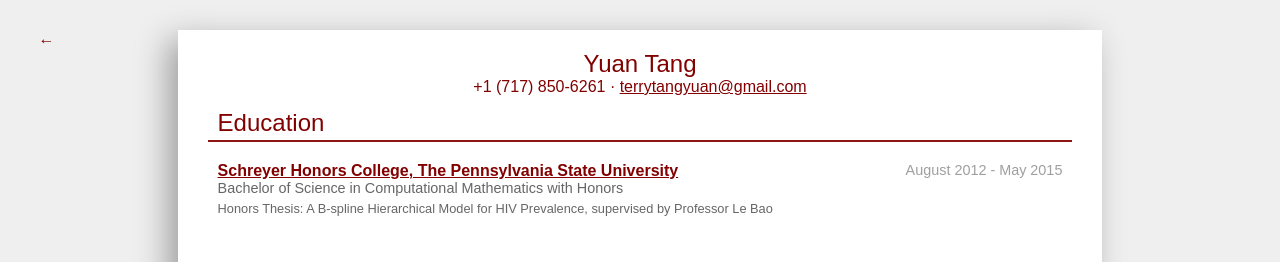
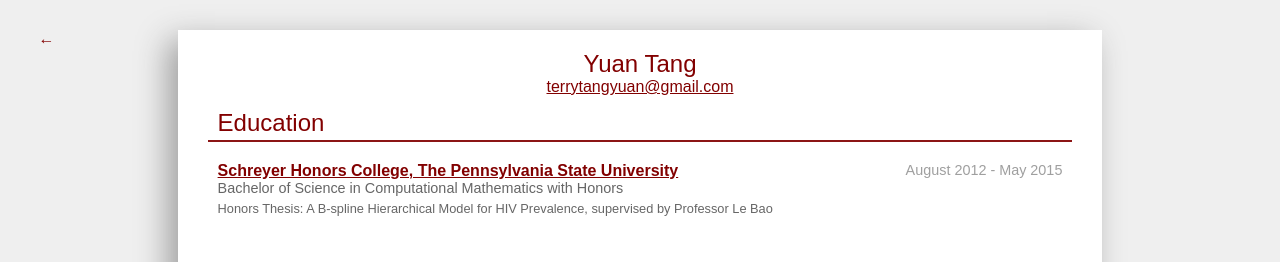
Before and after one commit to terrytangyuan/terrytangyuan.github.com, a Jekyll site: the page cv.html, which Jekyll copies as it is, in a window 1280 px wide. Shown: the top 262 px of the page. Built offline with Jekyll 4.4.1, drawn with Linux system fonts in a browser that asks for light colours.

Commit message:
Remove phone number

```diff
--- a/cv.html
+++ b/cv.html
@@ -19,15 +19,13 @@
         <div class="info-section-name">Yuan Tang</div>
         <div class="web-only">
             <div>
-                <span>+1 (717) 850-6261</span> ·
                 <a class="cv-link" href="mailto:terrytangyuan@gmail.com">terrytangyuan@gmail.com</a>
             </div>
         </div>
         <div class="print-only">
-            <div>+1(717)850-6261 · terrytangyuan@gmail.com</div>
+            <div>terrytangyuan@gmail.com</div>
         </div>
         <div class="mobile-only">
-            <div>+1(717)850-6261</div>
             <div>terrytangyuan@gmail.com</div>
         </div>
     </div>
```
